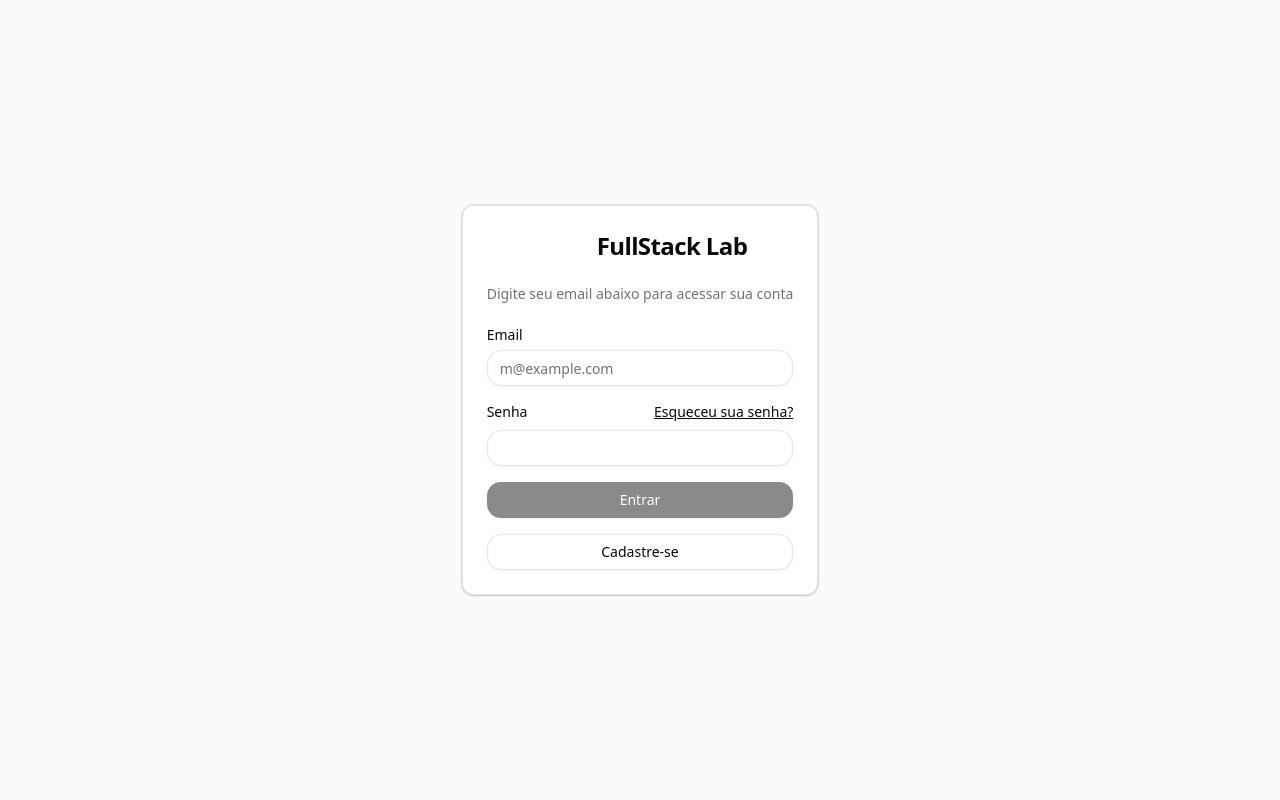
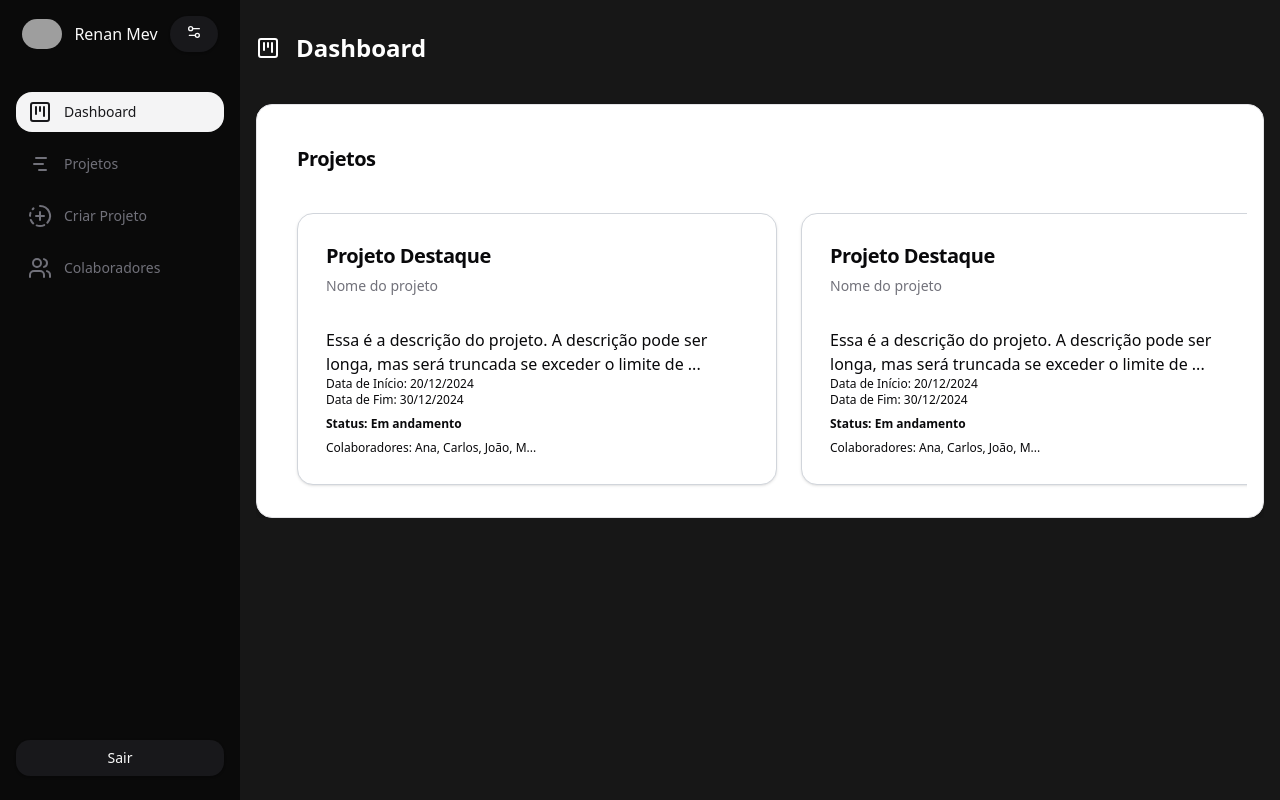
Before and after one commit to RenanMev/Project-FullStack-SGP, a React (Vite) app in the folder frontend/fullstackLab/: page /dashboard in a window 1280 px wide. Before the commit this address led to /. Built offline with nearby package versions, Linux system fonts and the light colour scheme; grey boxes are pictures that could not be loaded.

Commit message:
[update]: Atualizando arquivos
Atualizando arquivos do repositórios

```diff
--- /dev/null
+++ b/frontend/fullstackLab/src/assets/style/scrollBarStyle.css
@@ -0,0 +1,16 @@
+.scroll-container::-webkit-scrollbar {
+  height: 8px;
+}
+
+.scroll-container::-webkit-scrollbar-track {
+  background: rgba(255, 255, 255, 0.1);
+}
+
+.scroll-container::-webkit-scrollbar-thumb {
+  background: rgba(255, 255, 255, 0.5);
+  border-radius: 4px;
+}
+
+.scroll-container::-webkit-scrollbar-thumb:hover {
+  background: rgba(255, 255, 255, 0.7);
+}
--- a/frontend/fullstackLab/src/components/DashboardPage/ProjectCard.tsx
+++ b/frontend/fullstackLab/src/components/DashboardPage/ProjectCard.tsx
@@ -1,27 +1,59 @@
 import React from "react";
-import { Link } from "react-router-dom";
 import { Card, CardHeader, CardTitle, CardContent, CardDescription } from "@/components/ui/card";
+import "@/assets/style/scrollBarStyle.css";
 
+interface Project {
+  title: string;
+  nome: string;
+  description: string;
+  dataDeInicio: string;
+  dataFim: string;
+  status: string;
+  colaboradores: string[];
+}
+
+const MAX_COLABORADORES_LENGTH = 20;
+
+const truncateText = (text: string, maxLength: number) => {
+  return text.length > maxLength ? `${text.slice(0, maxLength)}...` : text;
+};
 
 const ProjectCard: React.FC = () => {
+  const projects: Project[] = Array(6).fill({
+    title: "Projeto Destaque",
+    nome: "Nome do projeto",
+    description: "Essa é a descrição do projeto. A descrição pode ser longa, mas será truncada se exceder o limite de caracteres.",
+    dataDeInicio: "20/12/2024",
+    dataFim: "30/12/2024",
+    status: "Em andamento",
+    colaboradores: ["Ana", "Carlos", "João", "Maria", "Pedro", "Lucas"]
+  });
+
   return (
-    <Link to="/projects" className="">
-      <Card>
-        <CardHeader>
-          <CardTitle className="text-xl">Projetos</CardTitle>
-        </CardHeader>
-        <CardContent className="flex">
-          <Card className={`max-w-80 min-w-60`}>
-            <CardHeader>
-              <CardTitle className="text-xl">Projeto Destaque</CardTitle>
-              <CardDescription>Nome do projeto</CardDescription>
+    <Card className="p-4 shadow-lg rounded-lg">
+      <CardHeader className="mb-4">
+        <CardTitle className="text-xl">Projetos</CardTitle>
+      </CardHeader>
+      <CardContent className="scroll-container flex overflow-x-auto space-x-6 pb-4">
+        {projects.map((project, index) => (
+          <Card key={index} className="flex-none max-w-xs min-w-[30rem] border border-gray-300 rounded-lg p-1">
+            <CardHeader className="mb-2">
+              <CardTitle className="text-xl">{project.title}</CardTitle>
+              <CardDescription>{project.nome}</CardDescription>
             </CardHeader>
             <CardContent>
+              <p>{truncateText(project.description, 100)}</p>
+              <p className="text-xs">Data de Início: {project.dataDeInicio}</p>
+              <p className="text-xs">Data de Fim: {project.dataFim}</p>
+              <p className="text-xs font-bold mt-2">Status: {project.status}</p>
+              <p className="text-xs mt-2">
+                Colaboradores: {truncateText(project.colaboradores.join(", "), MAX_COLABORADORES_LENGTH)}
+              </p>
             </CardContent>
           </Card>
-        </CardContent>
-      </Card>
-    </Link>
+        ))}
+      </CardContent>
+    </Card>
   );
 };
 
--- a/frontend/fullstackLab/src/components/ui/SettingsDialog.tsx
+++ b/frontend/fullstackLab/src/components/ui/SettingsDialog.tsx
@@ -32,7 +32,7 @@ const EditUserDialog: React.FC = () => {
     <>
       <Dialog open={isOpen} onOpenChange={setIsOpen}>
         <DialogTrigger asChild>
-          <Button onClick={toggleDialog} className="bg-violet-700 rounded-full pt-1">
+          <Button onClick={toggleDialog} className=" rounded-full pt-1">
             <Settings2 className="h-4 w-4" />
           </Button>
         </DialogTrigger>
@@ -63,7 +63,7 @@ const EditUserDialog: React.FC = () => {
           </div>
 
           <DialogFooter>
-            <Button onClick={handleSave} className={`bg-violet-700 text-white ${darkMode ? 'bg-violet-700 text-white' : 'bg-violet-500 text-black'}`}>
+            <Button onClick={handleSave} className={`bg-violet-700 text-white ${darkMode ? 'bg-neutral-900 hover:bg-neutral-50 text-white hover:text-black' : 'bg-violet-500 text-black'}`}>
               Salvar
             </Button>
             <Button variant="outline" onClick={toggleDialog} className={`border-neutral-800 text-white ${darkMode ? 'border-neutral-800 text-black hover:text-white hover:bg-neutral-950' : 'border-neutral-300 text-black'}`}>
--- a/frontend/fullstackLab/src/pages/dashboard/DashboardPage.tsx
+++ b/frontend/fullstackLab/src/pages/dashboard/DashboardPage.tsx
@@ -1,4 +1,3 @@
-// src/pages/Dashboard.tsx
 import Header from "@/components/DashboardPage/Header";
 import ProjectCard from "@/components/DashboardPage/ProjectCard";
 import React from "react";
@@ -9,8 +8,10 @@ const Dashboard: React.FC = () => {
       <Header />
       <div className="mt-6 flex flex-wrap gap-4">
         <div className="flex-1 min-w-[24rem]">
-          <div className="flex-1">
-            <ProjectCard />
+          <div className="flex-1 overflow-hidden">
+            <div className="overflow-x-auto">
+              <ProjectCard />
+            </div>
           </div>
         </div>
       </div>
--- a/frontend/fullstackLab/src/routes/ProtectedLayout.tsx
+++ b/frontend/fullstackLab/src/routes/ProtectedLayout.tsx
@@ -1,13 +1,12 @@
-// src/components/layout/ProtectedLayout.tsx
 import Sidebar from '@/components/layout/sidebar';
 import React from 'react';
 import { Outlet } from 'react-router-dom';
 
 const ProtectedLayout: React.FC = () => {
   return (
-    <div style={{ display: 'flex' }}>
+    <div >
       <Sidebar />
-      <main className='pl-60 flex-1'>
+      <main className='flex-1 ml-60'>
         <Outlet />
       </main>
     </div>
--- a/frontend/fullstackLab/src/routes/ProtectedRoute.tsx
+++ b/frontend/fullstackLab/src/routes/ProtectedRoute.tsx
@@ -5,9 +5,10 @@ import { Navigate, Outlet } from 'react-router-dom';
 const ProtectedRoute: React.FC = () => {
   const authenticated = isAuthenticated();
 
-  if (!authenticated) {
-    return <Navigate to="/" replace />;
-  }
+  // if (!authenticated) {
+  //   return <Navigate to="/" replace />;
+  // }
+
 
   return <Outlet />;
 };
```
